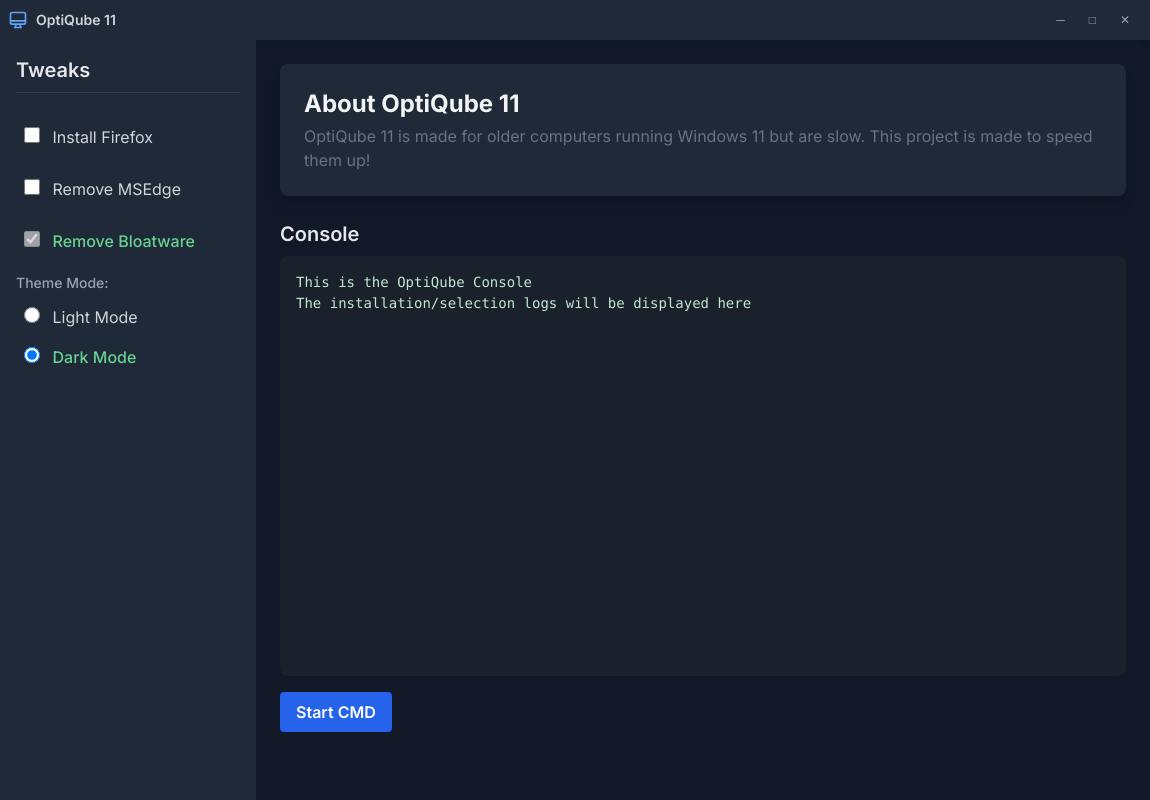
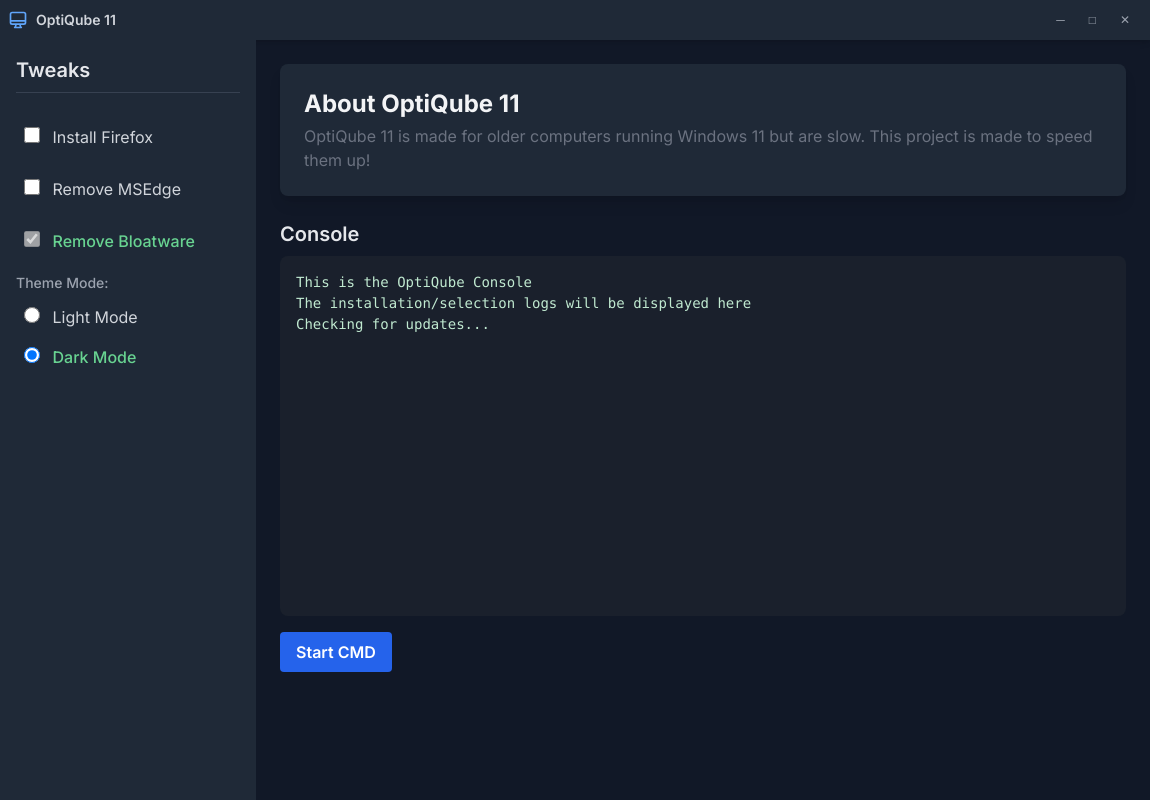
Before and after one commit to OptiQube-Team/OptiQube-11-GUI, an Electron app: page Application/index.html in a window 1150 px wide. Drawn offline with nearby package versions, Linux system fonts and the light colour scheme; no server answers.

Commit message:
Add update checking

```diff
--- a/Application/Styles/app.css
+++ b/Application/Styles/app.css
@@ -47,7 +47,7 @@
   padding: 1rem;
   border-radius: 0.5rem;
   /* rounded-lg */
-  height: 420px;
+  height: 360px;
   overflow-y: auto;
   font-family: 'Menlo', 'Monaco', 'Consolas', "Liberation Mono", "Courier New", monospace;
   font-size: 0.875rem;
--- a/Application/index.html
+++ b/Application/index.html
@@ -125,6 +125,38 @@
             });
         });
 
+        // Check for updates
+
+        const currentVersion = "0.0.1"
+        const updateServer = "https://optiqube.dogwaffle.world/version-check"
+
+        window.onload = function() {
+            setTimeout(function() {
+                const updateCheck1 = document.createElement('div');
+                const updateCheck2 = document.createElement('div');
+                updateCheck1.textContent = 'Checking for updates...';
+                terminalOutput.appendChild(updateCheck1)
+
+                fetch(updateServer) // Example API
+                    .then(response => {
+                        if (!response.ok) {
+                        throw new Error('Network response was not ok');
+                        }
+                        return response.json();
+                    })
+                    .then(data => {
+                        console.log('Received data:', data);
+                        updateCheck2.textContent = data;
+                        terminalOutput.appendChild(updateCheck2)
+                    })
+                    .catch(error => {
+                        console.error('Fetch error:', error);
+                        updateCheck2.textContent = data;
+                        terminalOutput.appendChild(updateCheck2)
+          });
+            }, 500);
+        };
+
         const volumeSlider = document.getElementById('volume');
         const volumeValueDisplay = document.getElementById('volumeValue');
 
```
